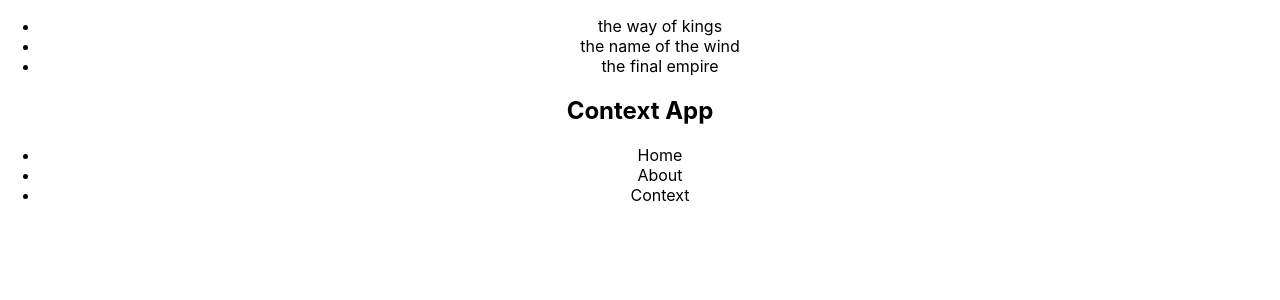
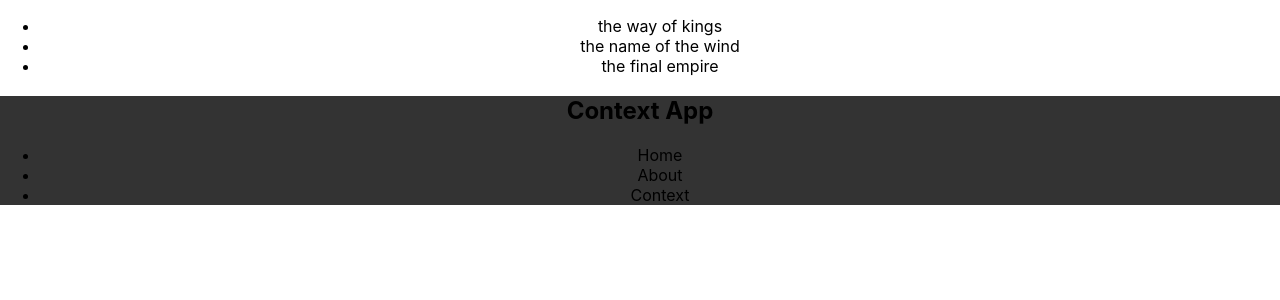
Before and after one commit to JohnKimaiyo/react_vol_9, a React (Create React App) app: page / in a window 1280 px wide. Shown: the top 300 px of the page. Built offline with nearby package versions, Linux system fonts and the light colour scheme.

Commit message:
navbar theme context api

```diff
--- a/src/Component/Navbar.js
+++ b/src/Component/Navbar.js
@@ -1,9 +1,13 @@
 import React, { Component } from "react";
-
+import { ThemeContext } from "../context/ThemeContext";
 class Navbar extends Component {
+  static contextType = ThemeContext;
   render() {
+    console.log(this.context);
+    const { isLightTheme, light, dark } = this.context;
+    const theme = isLightTheme ? light : dark;
     return (
-      <nav>
+      <nav style={{ background: theme.ui, color: theme.syntax }}>
         <h1>Context App</h1>
         <ul>
           <li>Home</li>
@@ -15,5 +19,4 @@
   }
 }
 
-
 export default Navbar;
```
